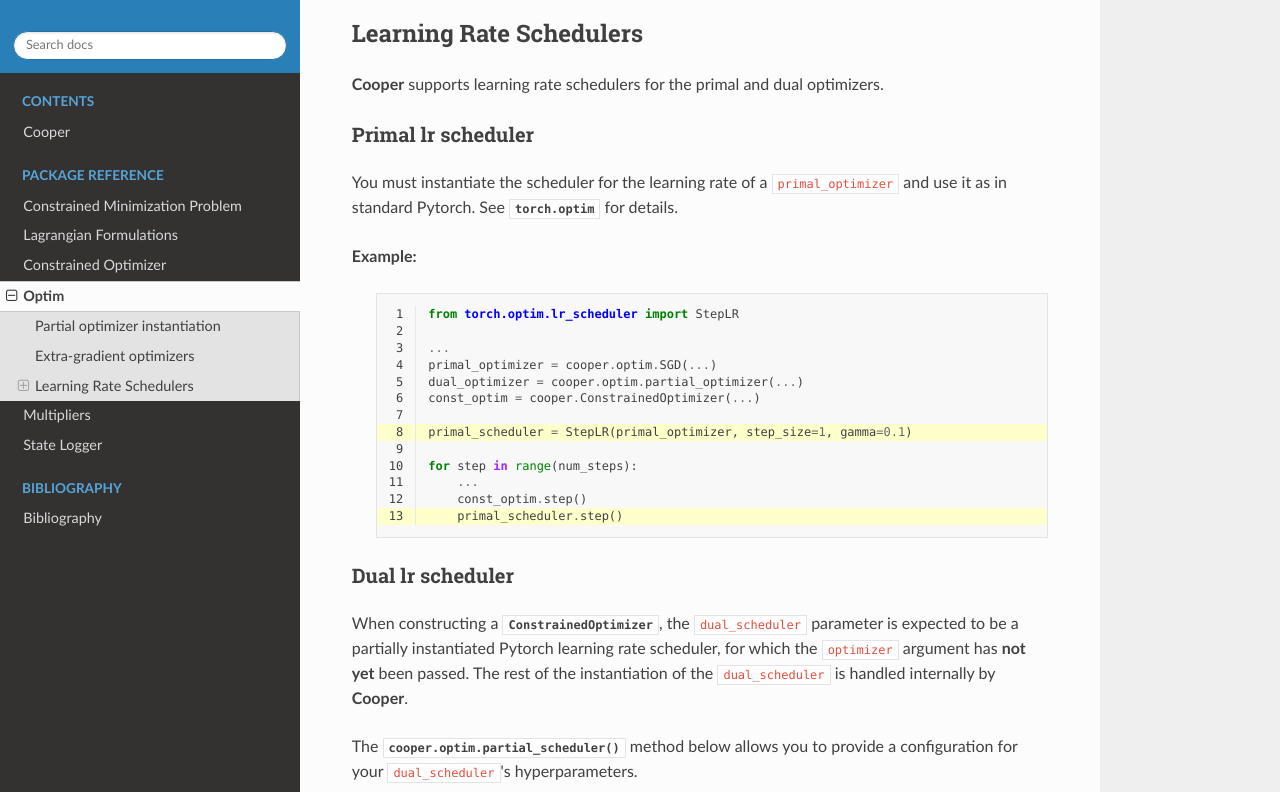
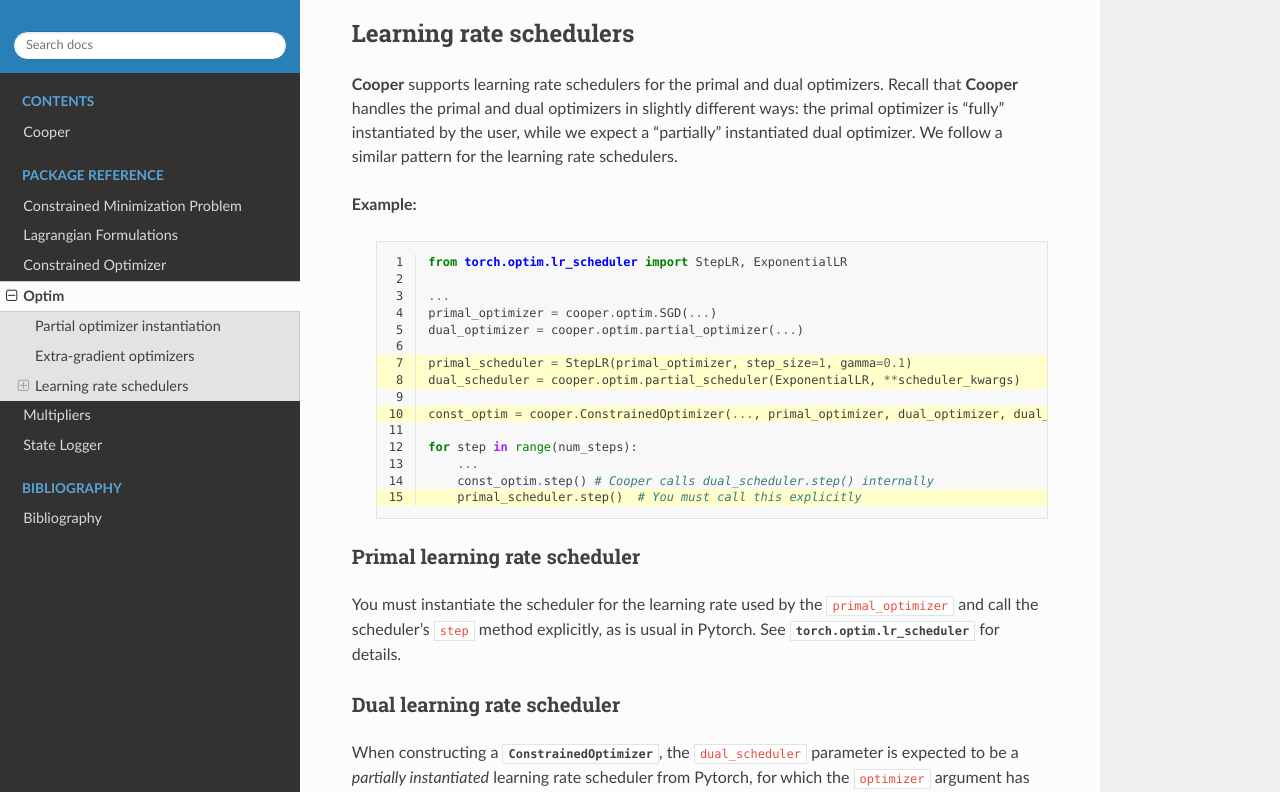
Before and after one commit to cooper-org/cooper, a Sphinx documentation site: the page built from docs/source/optim.rst, in a window 1280 px wide and 1400 px high, scrolled down 2341 px. Shown: the part 243-1035 px from the top of the window. Built offline with Sphinx 7.4.7 and the Read the Docs theme 2.0.0, drawn with Linux system fonts in a browser that asks for light colours; pages that are not in the unit, such as notebooks, are missing from menus; the version number could not be read and is left out; cross-references to code outside the pages are shown as plain code; some of the changed text lies outside the part shown.

Commit message:
Edit documentation for schedulers

```diff
--- a/docs/source/optim.rst
+++ b/docs/source/optim.rst
@@ -135,52 +135,62 @@
 .. autoclass:: ExtraAdam
     :members:
 
-Learning Rate Schedulers
+Learning rate schedulers
 ------------------------
 
 **Cooper** supports learning rate schedulers for the primal and dual optimizers.
-
-Primal lr scheduler
-~~~~~~~~~~~~~~~~~~~
-
-.. _primal_lr_scheduler:
-
-You must instantiate the scheduler for the learning rate of a
-``primal_optimizer`` and use it as in standard Pytorch. See
-:py:mod:`torch.optim` for details.
+Recall that **Cooper** handles the primal and dual optimizers in slightly
+different ways: the primal optimizer is "fully" instantiated by the user, while
+we expect a "partially" instantiated dual optimizer. We follow a similar pattern
+for the learning rate schedulers.
 
 **Example:**
 
     .. code-block:: python
         :linenos:
-        :emphasize-lines: 8,13
+        :emphasize-lines: 7,8,10,15
 
-        from torch.optim.lr_scheduler import StepLR
+        from torch.optim.lr_scheduler import StepLR, ExponentialLR
 
         ...
         primal_optimizer = cooper.optim.SGD(...)
         dual_optimizer = cooper.optim.partial_optimizer(...)
-        const_optim = cooper.ConstrainedOptimizer(...)
 
         primal_scheduler = StepLR(primal_optimizer, step_size=1, gamma=0.1)
+        dual_scheduler = cooper.optim.partial_scheduler(ExponentialLR, **scheduler_kwargs)
+
+        const_optim = cooper.ConstrainedOptimizer(..., primal_optimizer, dual_optimizer, dual_scheduler)
 
         for step in range(num_steps):
             ...
-            const_optim.step()
-            primal_scheduler.step()
+            const_optim.step() # Cooper calls dual_scheduler.step() internally
+            primal_scheduler.step()  # You must call this explicitly
 
-Dual lr scheduler
-~~~~~~~~~~~~~~~~~
+Primal learning rate scheduler
+~~~~~~~~~~~~~~~~~~~~~~~~~~~~~~
+
+.. _primal_lr_scheduler:
+
+You must instantiate the scheduler for the learning rate used by the
+``primal_optimizer`` and call the scheduler's ``step`` method explicitly, as is
+usual in Pytorch. See :py:mod:`torch.optim.lr_scheduler` for details.
+
+Dual learning rate scheduler
+~~~~~~~~~~~~~~~~~~~~~~~~~~~~
 
 .. _dual_lr_scheduler:
 
-When constructing a :py:class:`~cooper.constrained_optimizer.ConstrainedOptimizer`,
-the ``dual_scheduler`` parameter is expected to be a partially instantiated
-Pytorch learning rate scheduler, for which the ``optimizer`` argument has **not
-yet** been passed. The rest of the instantiation of the ``dual_scheduler`` is
-handled internally by **Cooper**.
+When constructing a
+:py:class:`~cooper.constrained_optimizer.ConstrainedOptimizer`,
+the ``dual_scheduler`` parameter is expected to be a *partially instantiated*
+learning rate scheduler from Pytorch, for which the ``optimizer`` argument has
+**not yet** been passed. The :py:meth:`cooper.optim.partial_scheduler` method
+allows you to provide a  configuration for your ``dual_scheduler``\'s
+hyperparameters. The rest of the instantiation of the ``dual_scheduler`` is
+managed internally by **Cooper**.
 
-The :py:meth:`cooper.optim.partial_scheduler` method below allows you to provide
-a configuration for your ``dual_scheduler``\'s hyperparameters.
+The calls to the ``step`` method of the ``dual_scheduler`` are made by
+**Cooper** during the execution of
+:py:meth:`cooper.constrained_optimizer.ConstrainedOptimizer.step`.
 
 .. automethod:: cooper.optim.partial_scheduler
```
Also changed, not shown: 2 other files.
